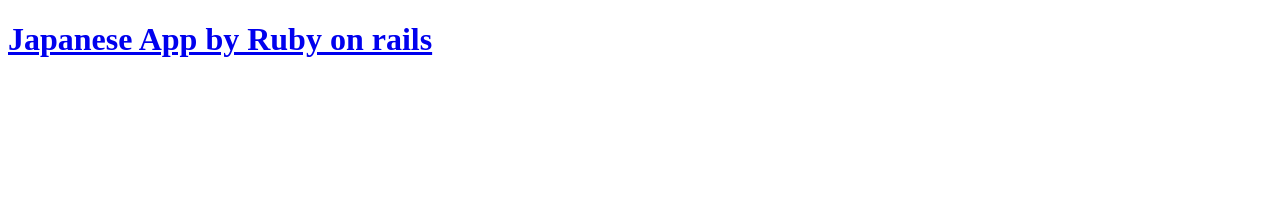
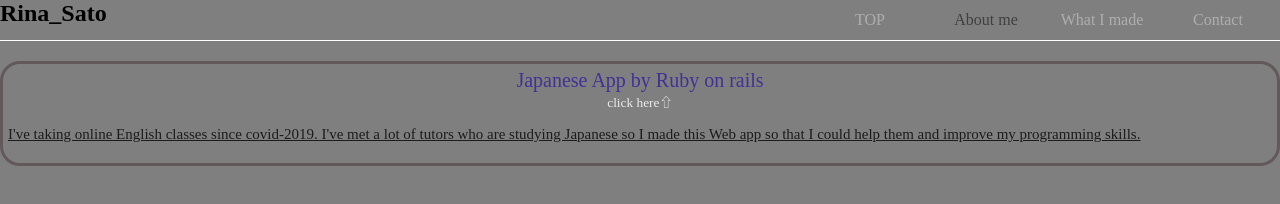
Before and after one commit to Rina-8/Rina-8.github.io, a plain HTML site: page myFile/madeList.html in a window 1280 px wide. Drawn offline with Linux system fonts and the light colour scheme.

Commit message:
css change

```diff
--- a/css/styles.css
+++ b/css/styles.css
@@ -27,7 +27,6 @@ body {
 
 .container li {
   display: inline-block;
-  /* border: 1px solid rgba(92, 157, 187, .5); */
   margin-right: 12px;
   width: 100px;
   height: 40px;
@@ -35,7 +34,6 @@ body {
   text-align: center;
   line-height: 40px;
   border-radius: 10px;
-  /* background: rgba(58, 74, 78, 0.6); */
   opacity: .5;
 }
 
@@ -48,12 +46,12 @@ body {
 header h1 {
   font-size: 24px;
   padding-bottom: 8px;
-  /* border-bottom: 1px solid #ddd; */
   margin: 0;
 }
 
 header a {
   text-decoration: none;
+  color: #ddd;
 }
 
 
--- a/myFile/css/2styles.css
+++ b/myFile/css/2styles.css
@@ -0,0 +1,93 @@
+/* 全体 */
+body {
+  background-color: rgba(0, 0, 0, .5);
+  margin: 0;
+}
+
+.top {
+  border-bottom: 1px solid #fff;
+  margin-bottom: 20px;
+  display: flex;
+}
+
+.top h1 {
+  margin: 0;
+  font-size: 24px;
+}
+
+.top ul {
+  margin: 0;
+  margin-left: auto;
+}
+
+.top li {
+  display: inline-block;
+  margin-right: 12px;
+  width: 100px;
+  height: 40px;
+  vertical-align: center;
+  text-align: center;
+  line-height: 40px;
+  border-radius: 10px;
+  opacity: .5;
+}
+
+.top li:hover {
+  /* opacity: 1; */
+  cursor: pointer;
+  background-color: rgb(108, 167, 235);
+}
+
+.top li a {
+  text-decoration: none;
+  color: #ddd;
+}
+
+
+/* 作品紹介 全体 */
+.container {
+  /* border: 1px solid red; */
+  flex: 1;
+}
+
+section .app {
+  border: 3px solid rgb(99, 89, 91);
+  margin-bottom: 10px;
+  border-radius: 20px;
+  padding: 5px;
+}
+
+/* リンク */
+.container a {
+  text-decoration: none;
+  color: rgb(65, 50, 150);
+  display: inline-block;
+  margin: 0;
+  font-size: 20px;
+}
+
+/* aタグ クラス */
+.a {
+  text-align: center;
+}
+
+/* リンク ホーバー */
+.container a:hover {
+  opacity: .5;
+  cursor: pointer;
+  color: #fff;
+}
+
+/* クリック */
+small {
+  display: block;
+  color: rgb(236, 236, 236);
+}
+
+/* アプリの説明 */
+p {
+  font-size: 15px;
+  text-decoration: underline;
+  color: rgb(29, 28, 28);
+  font-weight: normal;
+}
--- a/myFile/madeList.html
+++ b/myFile/madeList.html
@@ -6,15 +6,49 @@
     <link rel="stylesheet" href="css/2styles.css">
   </head>
   <body>
+    <div class="top">
+      <h1>Rina_Sato</h1>
+        <!-- リンクページ -->
+        <ul>
+          <li><a href="../index.html">TOP</a></li>
+          <li>About me</li>
+          <li><a href="">What I made</a></li>
+          <li><a href="../index.html">Contact</a></li>
+        </ul>
+    </div>
     <header>
       <div class="container">
-        <h1>
-          <a href="https://hidden-brushlands-79717.herokuapp.com/">
-            Japanese App by Ruby on rails
-          </a>
-        </h1>
+
+        <!-- 作品紹介 -->
+        <section>
+          <!-- 日本語アプリ -->
+          <section class="app">
+            <div class="a">
+              <a href="https://hidden-brushlands-79717.herokuapp.com/" target="_blank">
+                Japanese App by Ruby on rails
+              </a>
+              <small>click here⇧</small>
+            </div>
+            <p>
+              I've taking online English classes since covid-2019. I've met a lot of tutors who are studying Japanese so I made this Web app so that I could help them and improve my programming skills.
+            </p>
+          </section>
 
       </div>
     </header>
   </body>
 </html>
+
+
+<!-- <section class="app">
+  <div class="a">
+    <a href="作ったアプリのリンク" target="_blank">
+      アプリ名
+    </a>
+    <small>click here⇧</small>
+  </div>
+  <p>
+    アプリの紹介
+  </p>
+</section>
+</section> -->
```
Also changed, not shown: index.html (+3 -3 lines).
